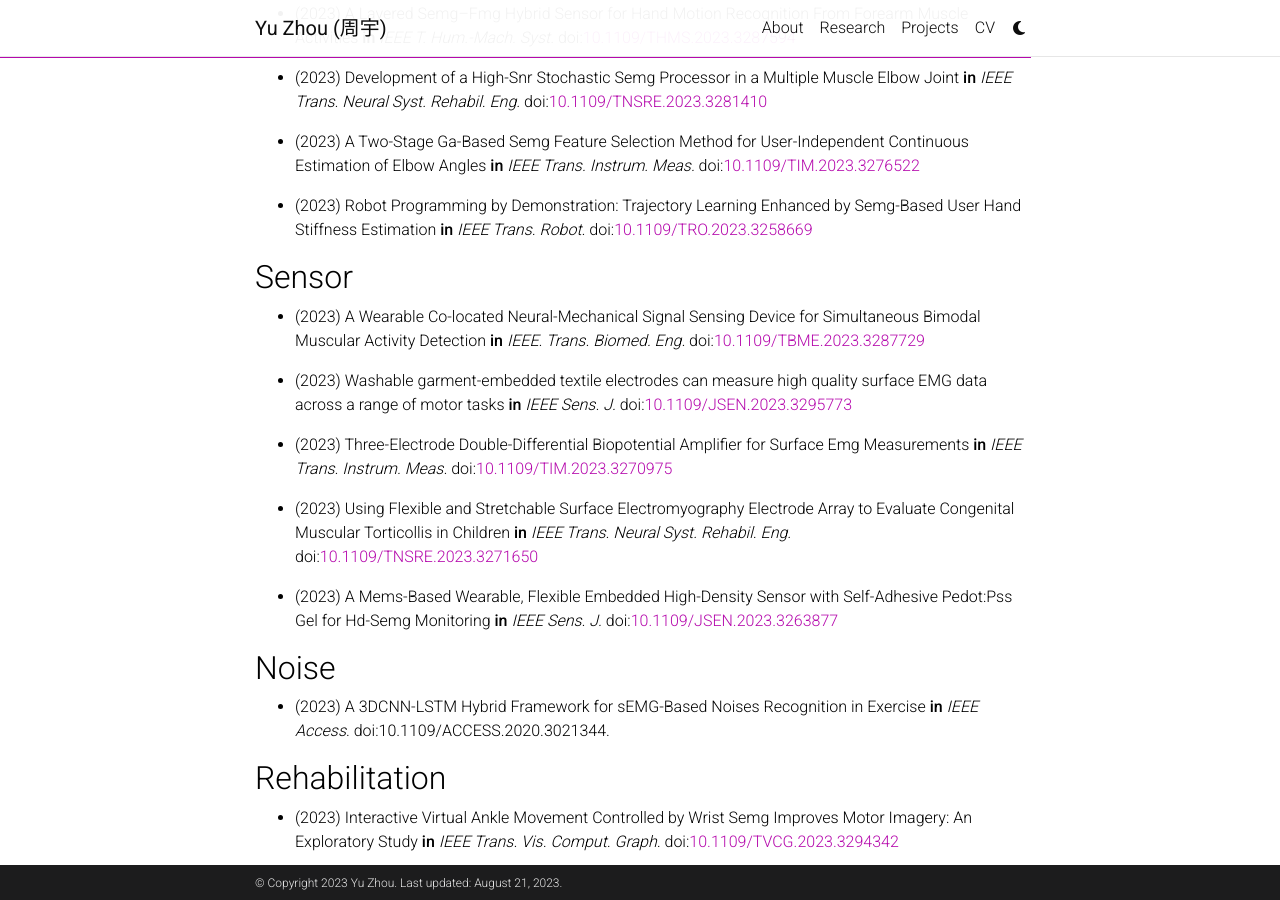
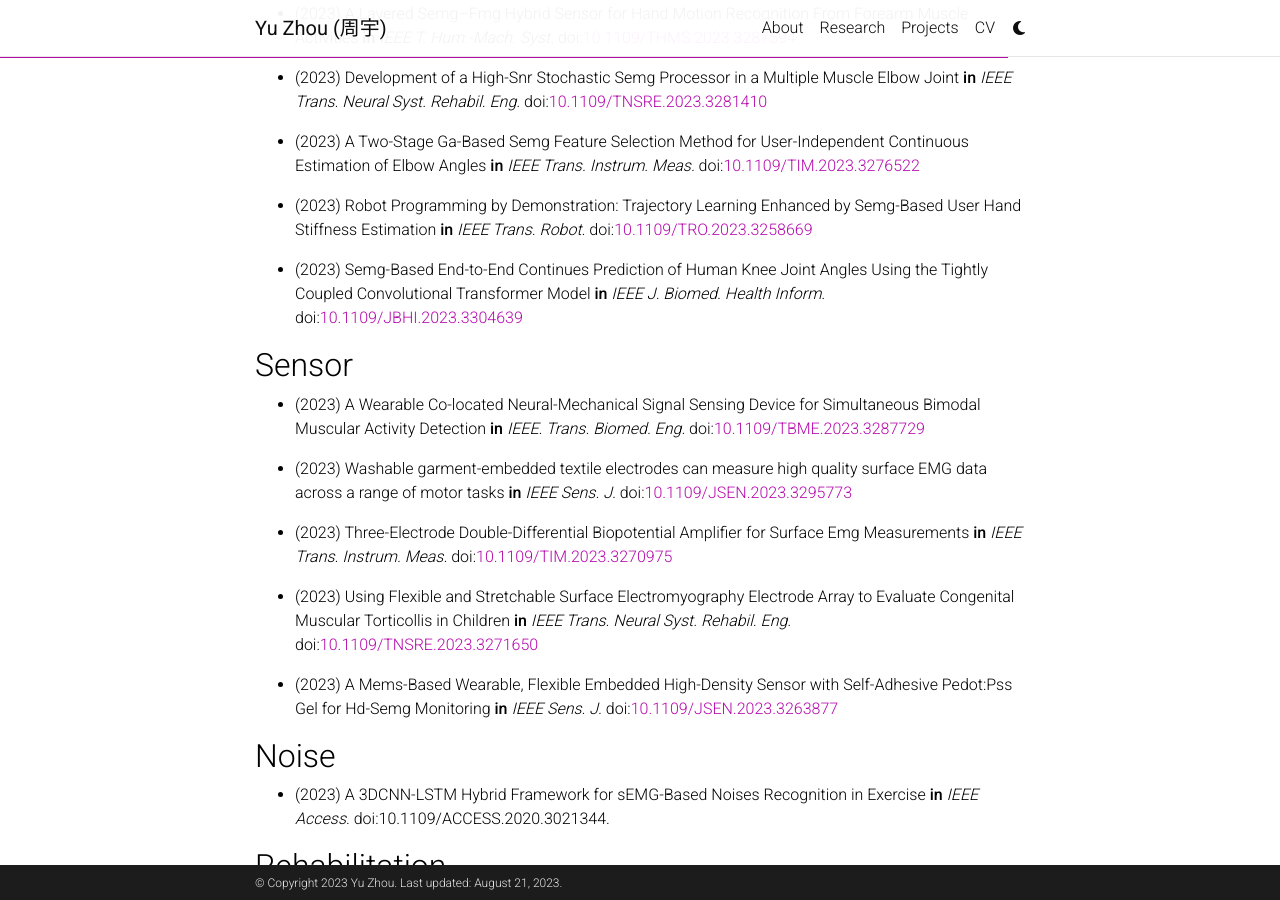
Before and after one commit to zy19970/AcademicIndex, a Jekyll site: the page built from _projects/2_project.md, in a window 1280 px wide and 900 px high, scrolled down 3063 px. Built offline with Jekyll 4.4.1, drawn with Linux system fonts in a browser that asks for light colours; comment, search, counter and statistics services are not loaded; a style sheet for code colours, icons or effects is not loaded.

Commit message:
add paper #10214651

```diff
--- a/_projects/2_project.md
+++ b/_projects/2_project.md
@@ -105,7 +105,7 @@
 
 - (2023) Robot Programming by Demonstration: Trajectory Learning Enhanced by Semg-Based User Hand Stiffness Estimation **in** *IEEE Trans. Robot.* doi:[10.1109/TRO.2023.3258669](https://ieeexplore.ieee.org/document/10099028/)
 
-
+- (2023) Semg-Based End-to-End Continues Prediction of Human Knee Joint Angles Using the Tightly Coupled Convolutional Transformer Model **in** *IEEE J. Biomed. Health Inform.* doi:[10.1109/JBHI.2023.3304639](https://ieeexplore.ieee.org/document/10214651)
 
 ## Sensor
 
```
